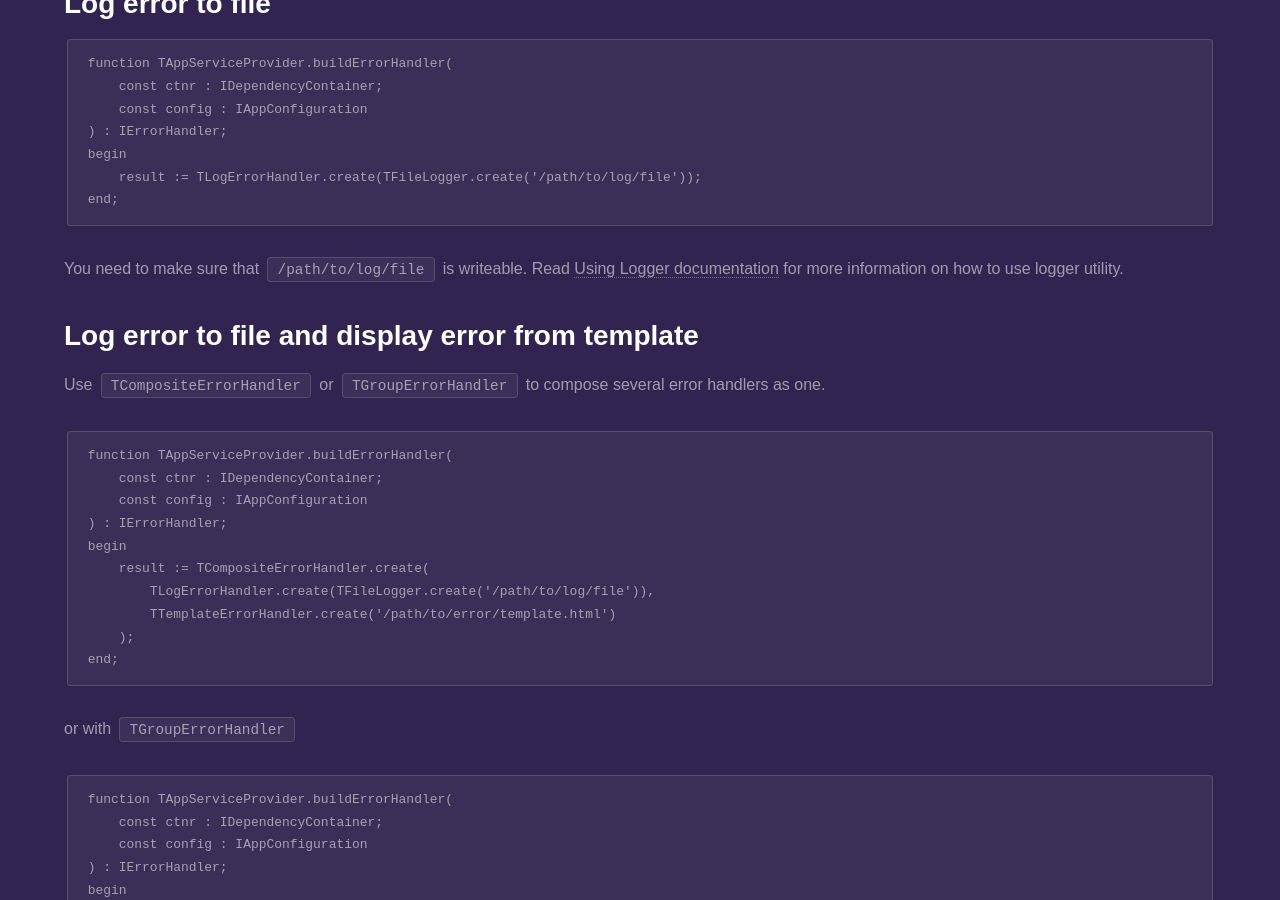
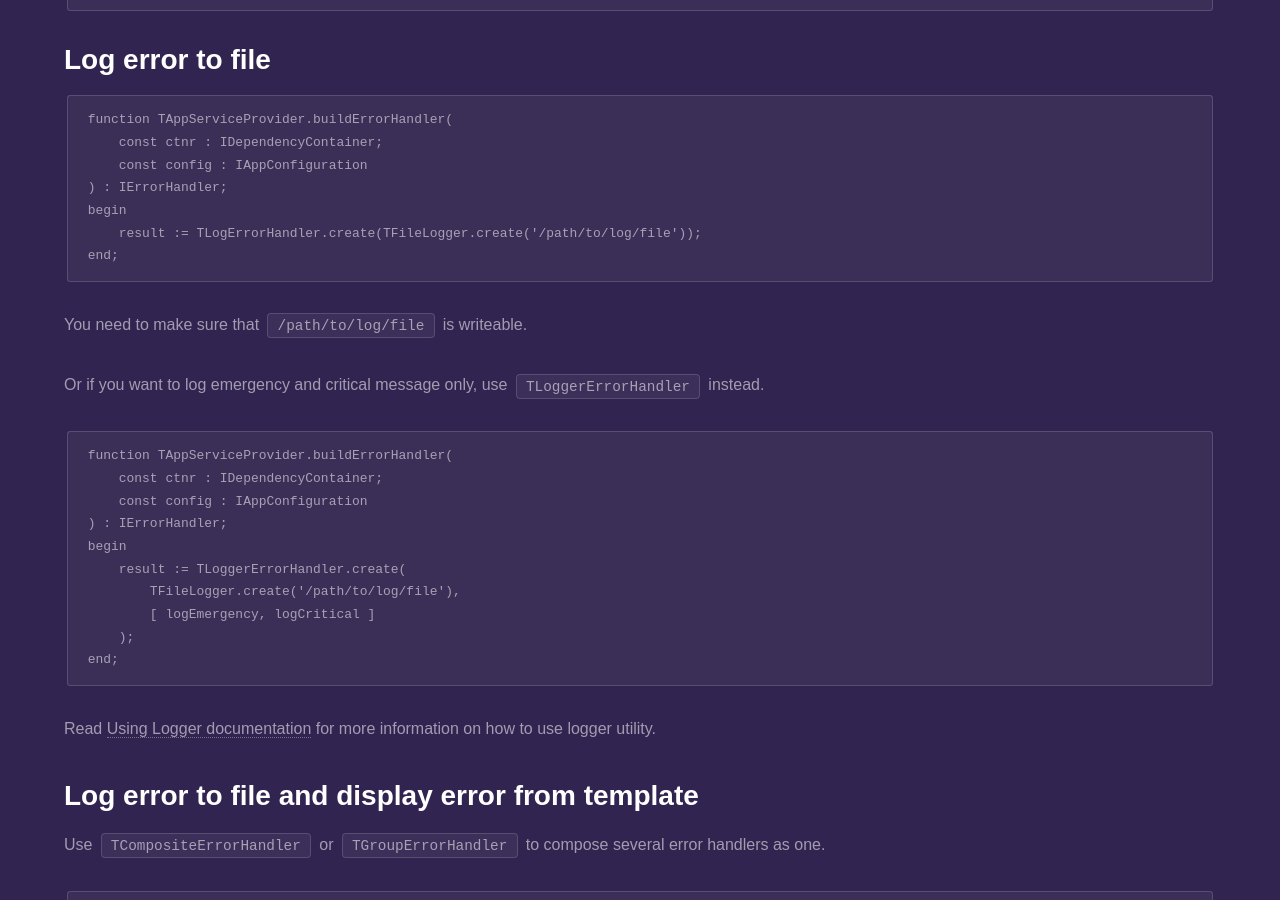
Before and after one commit to fanoframework/fanoframework.github.io, a Jekyll site: the page built from error-handler/index.md, in a window 1280 px wide and 900 px high, scrolled down 4854 px. Built offline with Jekyll 4.4.1, drawn with Linux system fonts in a browser that asks for light colours; our own code applies the rules of GitHub Pages for plain Markdown files; some of the changed text lies outside the part shown.

Commit message:
improve logger error handler

````diff
--- a/error-handler/index.md
+++ b/error-handler/index.md
@@ -67,6 +67,7 @@ Fano Framework comes with several `IErrorHandler` implementation.
 - `TNullErrorHandler`, error handler that output nothing except HTTP error.
 - `THtmlAjaxErrorHandler`, composite error handler that output basic HTML error or JSON based on whether request is AJAX or not.
 - `TLogErrorHandler`, error handler that log error information instead of output it to client.
+- `TLoggerErrorHandler`, error handler that similar to `TLogErrorHandler` except it can determine what log level to be log. For example it can log critical type log only.
 - `TTemplateErrorHandler`, error handler that output error using HTML template. This class is provided to enable developer to display nicely formatted error page. For production setup, this is mostly what you use.
 - `TCompositeErrorHandler` error handler that is composed from two other error handler. This is provided so we combine, for example, log error to file and also displaying nicely formatted output to client. To combine three or more error handlers, you need to daisy-chain them.
 - `TGroupErrorHandler` error handler that is composed from one or more error handlers. This is similar to composite error handler above, except, it is more flexible as you can compose arbitrary number of error handlers.
@@ -159,7 +160,23 @@ begin
 end;
 ```
 
-You need to make sure that `/path/to/log/file` is writeable. Read [Using Logger documentation](/utilities/using-loggers) for more information on how to use logger utility.
+You need to make sure that `/path/to/log/file` is writeable.
+
+Or if you want to log emergency and critical message only, use `TLoggerErrorHandler` instead.
+```
+function TAppServiceProvider.buildErrorHandler(
+    const ctnr : IDependencyContainer;
+    const config : IAppConfiguration
+) : IErrorHandler;
+begin
+    result := TLoggerErrorHandler.create(
+        TFileLogger.create('/path/to/log/file'),
+        [ logEmergency, logCritical ]
+    );
+end;
+```
+
+Read [Using Logger documentation](/utilities/using-loggers) for more information on how to use logger utility.
 
 ## Log error to file and display error from template
 
````
